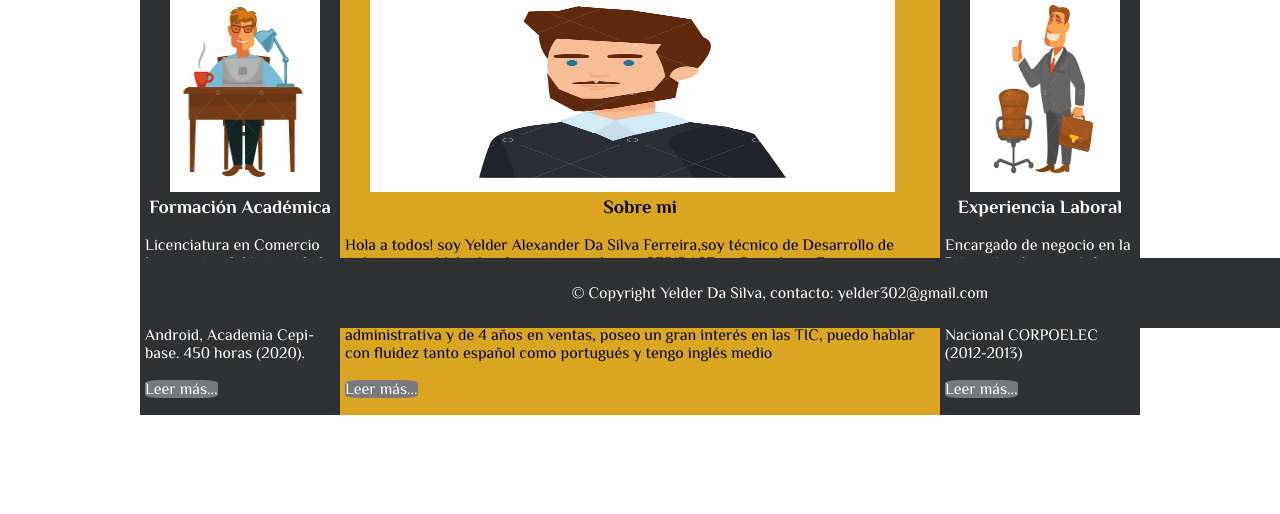
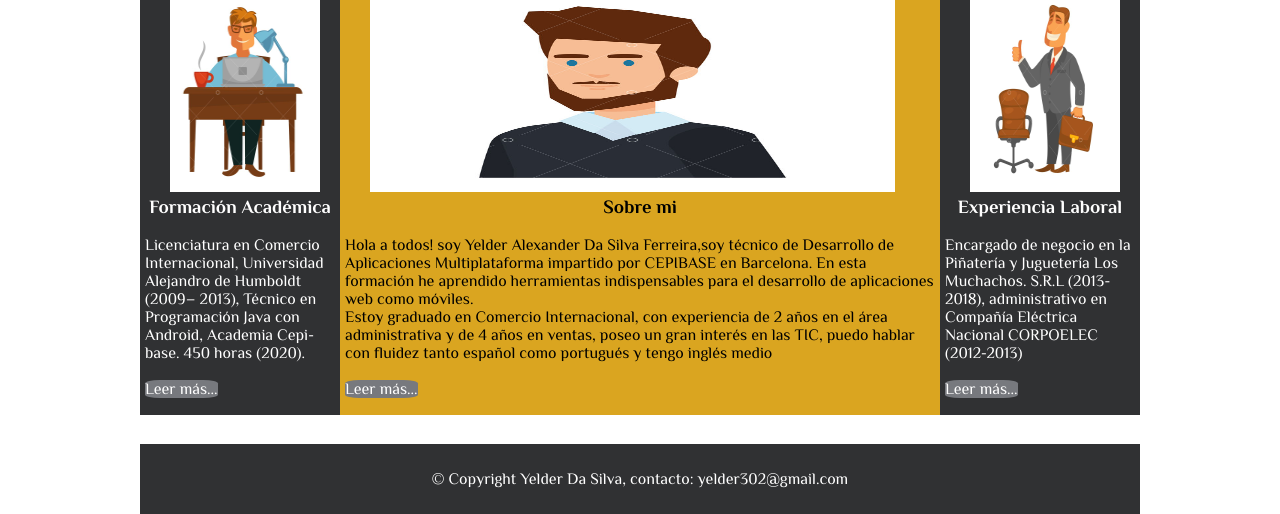
Before and after one commit to yelder/sprint1, a PHP site: page / in a window 1280 px wide; the page is wider, and only the part inside the window is pictured. Shown: the part 472-986 px from the top of that part. Before the commit the page ends 887 px from the top of that part, so only its background shows below. Run offline with PHP 8.4, Linux system fonts and the light colour scheme.

Commit message:
arreglo footer

```diff
--- a/styles/styles.css
+++ b/styles/styles.css
@@ -1,4 +1,8 @@
+html {
+  height: 100%;
+}
 body {
+  min-height: 100%;
   padding: 0;
   margin: 0px auto;
   width: 1000px;
@@ -178,13 +182,11 @@ nav ul li a:hover {
 }
 
 footer {
-  position: absolute;
-  bottom: 0;
   margin-top: 25px;
   height: 70px;
   background-color: #303133;
   color: white;
-  width: 100%;
+  widows: 100%;
   display: flex;
   align-items: center;
   justify-content: center;
```
